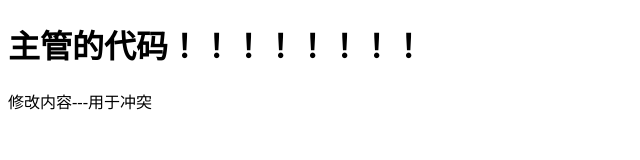
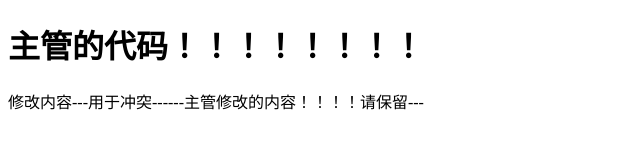
Before and after one commit to LT-CQ/react-0522, a plain HTML site: page index.html in a window 1280 px wide. Shown: the whole page, without its empty margins (0-640 px from the left). Drawn offline with Linux system fonts and the light colour scheme.

Commit message:
主管修改了内容

```diff
--- a/index.html
+++ b/index.html
@@ -9,7 +9,7 @@
 
 <body>
     <h1>主管的代码！！！！！！！！</h1>
-    <p>修改内容---用于冲突</p>
+    <p>修改内容---用于冲突------主管修改的内容！！！！请保留---</p>
 </body>
 
 </html>
```
